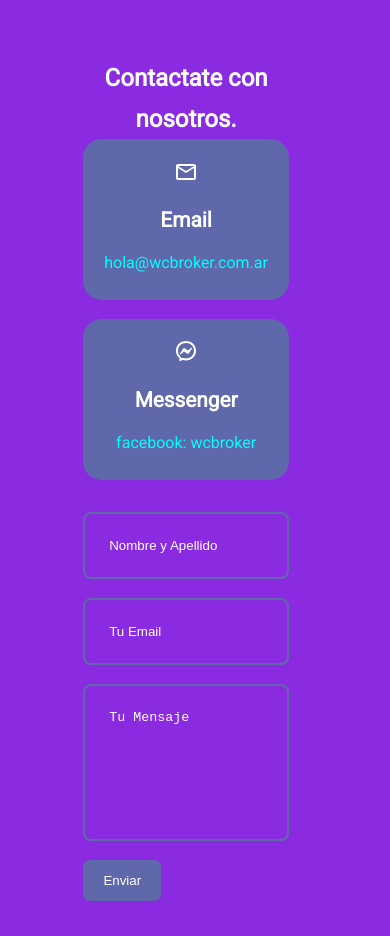
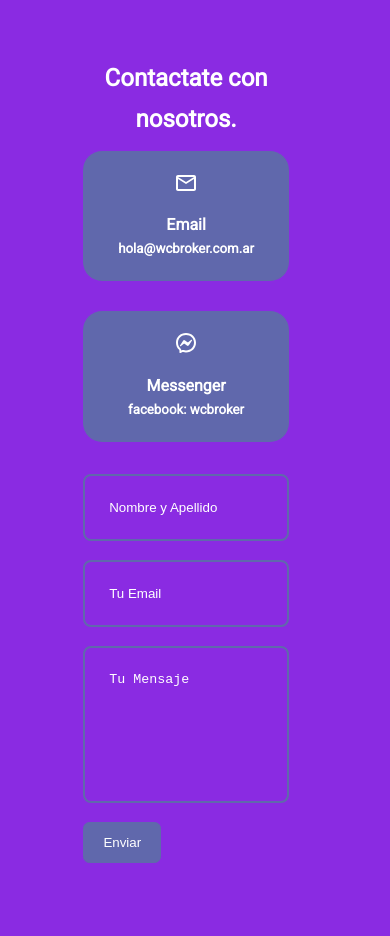
Before and after one commit to jor22/Wc-Broker-web, a React (Create React App) app: page / in a window 390 px wide. Shown: the part 2380-3316 px from the top of the page. Built offline with nearby package versions, Linux system fonts and the light colour scheme.

Commit message:
contac  bugs fixed  & handletouch funcion

```diff
--- a/src/components/Carousel.jsx
+++ b/src/components/Carousel.jsx
@@ -53,8 +53,36 @@ const Carousel = () => {
     }, interval));
   };
 
+
+  const handleTouchStart = (e) => {
+    const startX = e.touches[0].clientX;
+    setStartX(startX);
+  };
+
+  const handleTouchMove = (e) => {
+    if (!startX) return;
+    const endX = e.touches[0].clientX;
+    const diffX = endX - startX;
+    if (Math.abs(diffX) > 50) {
+      setStartX(null);
+      if (diffX > 0) {
+        handlePrevClick();
+      } else {
+        handleNextClick();
+      }
+    }
+  };
+
+  const handleTouchEnd = () => {
+    setStartX(null);
+  };
+
     return (
-    <div className='carrousel' >
+    <div className='carrousel'
+      onTouchStart={handleTouchStart}
+      onTouchMove={handleTouchMove}
+      onTouchEnd={handleTouchEnd}
+    >
       <button onClick={handlePrevClick} className='prev_img'>
         <img src={images[(index + images.length - 1) % images.length]} alt="prev" />
       </button>
--- a/src/components/Contact.css
+++ b/src/components/Contact.css
@@ -44,6 +44,7 @@
     grid-column: 1 / 2;
 }
 .mail_options {
+    color: #ffffff;
     background-color: rgba(96, 104 ,172);
     text-align: center;
     padding: 1.2rem;
@@ -53,12 +54,13 @@
 }
 
 .mail_options:hover{
-  background: transparent;
+  background: rgba(55,70,91);
   border-color: rgba(96, 104 ,172);
 }
 
 
 .messenger_options {
+    color: #ffffff;
     background-color: rgba(96, 104 ,172);
     text-align: center;
     padding: 1.2rem;
@@ -68,7 +70,7 @@
 }
 
 .messenger_options:hover{
-  background: transparent;
+  background: rgba(55,70,91);
   border-color: rgba(96, 104 ,172);
 }
 
--- a/src/components/Contact.jsx
+++ b/src/components/Contact.jsx
@@ -38,16 +38,16 @@ const Contact = () => {
             <div className="form_container">
                     <h2 className="contact_title">Contactate con nosotros.</h2>
                 <div className="contact_option">
-                    <article className="mail_options" >
+                    <a className="mail_options"  href="mailto:hola@wcbroker.com.ar">
                         <MdMailOutline className="contact_icon"/>
                         <h4>Email</h4>
-                        <a href="mailto:hola@wcbroker.com.ar">hola@wcbroker.com.ar</a>
-                    </article>
-                    <article className="messenger_options" >
+                        <h5>hola@wcbroker.com.ar</h5>
+                    </a >
+                    <a className="messenger_options"  href="https://m.me/wcbroker.ok">
                         <RiMessengerLine className="contact_icon"/>
                         <h4>Messenger</h4>
-                        <a  href="https://m.me/wcbroker.ok">facebook: wcbroker</a>
-                    </article>
+                        <h5>facebook: wcbroker</h5>
+                    </a>
 
                 </div>
                 <form ref={form}  onSubmit={sendEmail} className="form">
--- a/src/components/Insurrance.css
+++ b/src/components/Insurrance.css
@@ -22,6 +22,12 @@
 }
 
 /*================== MEDIA QUERIES (MOBILE LANDSCAPE ) ================ */
+@media screen and (max-width: 1024px) {
+    .insurrance_parragraph {
+        font-size:4.5vh;
+
+    }
+}
 
 @media screen and (max-width: 768px) {
     .insurrance_parragraph {
```
